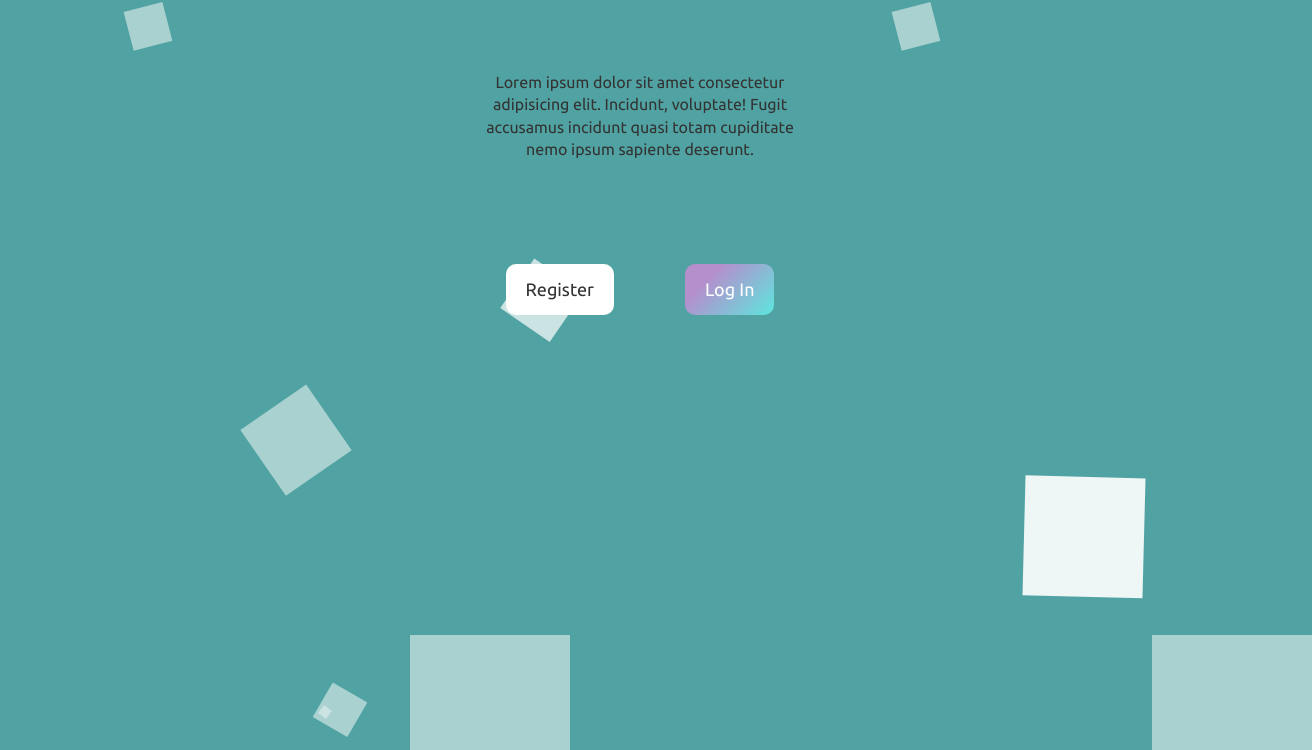
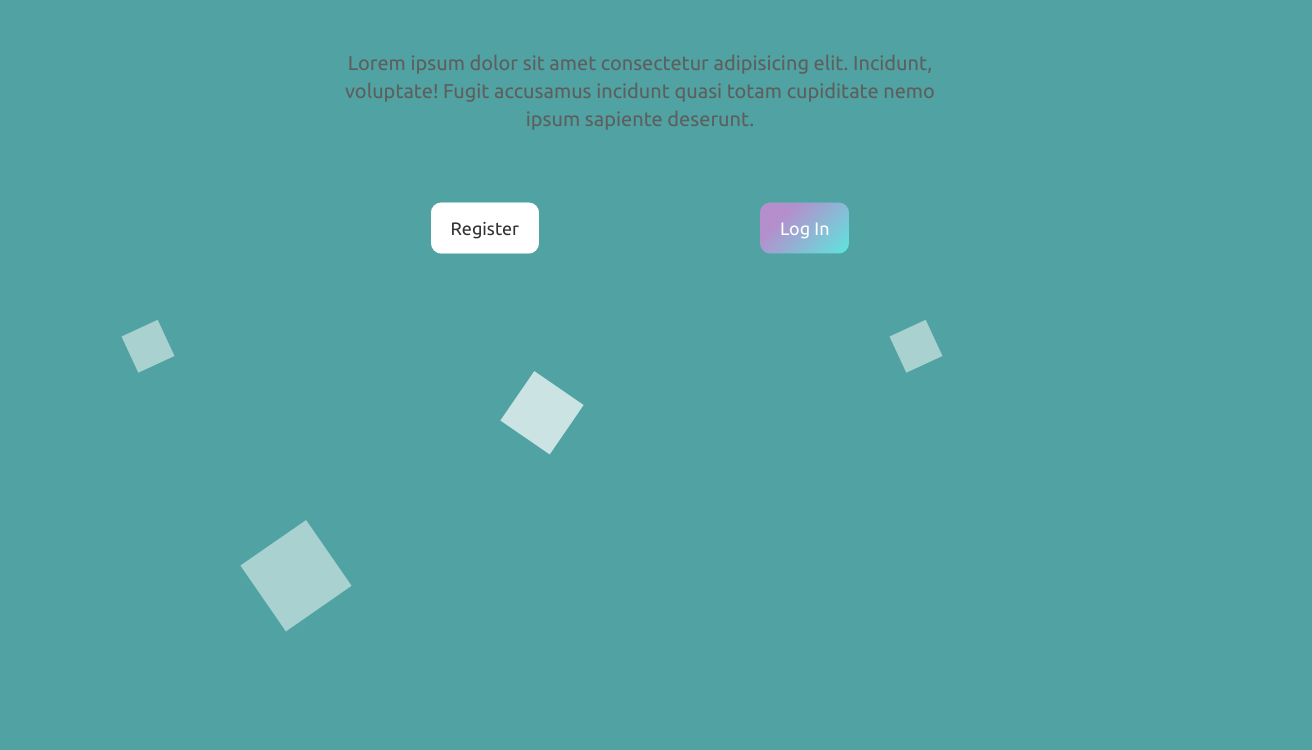
Before and after one commit to Long6695/javascript-issue-tracker, a plain HTML site: page welcome/welcome.html in a window 1280 px wide. Shown: the part 321-1071 px from the top of the page, 1312 px wide, since content can reach past the window. Drawn offline with Linux system fonts and the light colour scheme.

Commit message:
'fix-UI'

```diff
--- a/register&login/register-login.css
+++ b/register&login/register-login.css
@@ -7,38 +7,25 @@
 html {
   font-size: 62.5%;
 }
-
 body {
   font-family: 'Ubuntu', sans-serif;
   color: #000;
-  font-size: 1.6rem;
   margin: 0 auto;
-  padding: 1rem;
-  display: flex;
-  justify-content: center;
-  align-items: center;
-  flex-direction: column;
-  min-height: 100vh;
+  background: #50a3a2;
+  position: relative;
+  overflow: hidden;
+  padding-top: 7rem;
+  height: 100vh;
   width: 100vw;
-  position: relative;
-  background: #50a3a2;
-  overflow: hidden;
+}
+ul {
+  padding: 0;
+  margin: 0;
 }
 a {
   text-decoration: none;
   color: #fff;
   font-size: 2.7rem;
-}
-.container {
-  width: 400px;
-  height: 630px;
-  display: flex;
-  align-items: center;
-  justify-content: center;
-  flex-direction: column;
-  padding: 2rem 3rem;
-  border-radius: 1rem;
-  position: absolute;
 }
 
 .register {
@@ -47,7 +34,6 @@ a {
   flex-direction: column;
   align-items: center;
   justify-content: center;
-  position: relative;
   z-index: 2;
 }
 
@@ -60,6 +46,7 @@ a {
   margin-bottom: 30px;
   position: relative;
   transition: 0.3s all ease-in-out;
+  z-index: 2;
 }
 .register .header:hover .icon {
   position: absolute;
@@ -84,7 +71,7 @@ a {
 }
 
 .register form {
-  width: 100%;
+  max-width: 600px;
   height: auto;
   display: flex;
   flex-direction: column;
@@ -93,14 +80,7 @@ a {
   align-items: center;
   z-index: 2;
 }
-.form {
-  display: flex;
-  flex-direction: column;
-  align-items: center;
-  justify-content: center;
-  max-width: 600px;
-  width: 100%;
-}
+
 .form-group {
   width: 100%;
   display: flex;
@@ -229,7 +209,7 @@ a {
   width: 40px;
   height: 40px;
   background-color: rgba(255, 255, 255, 0.5);
-  bottom: -300px;
+  bottom: -500px;
   animation: square 20s infinite;
   transition-timing-function: linear;
 }
@@ -268,9 +248,9 @@ a {
 }
 
 .bubble li:nth-child(6) {
-  left: 80%;
-  width: 120px;
-  height: 120px;
+  left: 50%;
+  width: 70px;
+  height: 70px;
 
   animation-delay: 3s;
   background-color: rgba(255, 255, 255, 0.9);
@@ -278,8 +258,8 @@ a {
 
 .bubble li:nth-child(7) {
   left: 32%;
-  width: 160px;
-  height: 160px;
+  width: 100px;
+  height: 100px;
 
   animation-delay: 7s;
 }
@@ -304,9 +284,9 @@ a {
 }
 
 .bubble li:nth-child(10) {
-  left: 90%;
-  width: 160px;
-  height: 160px;
+  left: 50%;
+  width: 90px;
+  height: 90px;
 
   animation-delay: 11s;
 }
@@ -316,6 +296,6 @@ a {
     transform: translateY(0);
   }
   100% {
-    transform: translateY(-1300px) rotate(600deg);
+    transform: translateY(-1500px) rotate(600deg);
   }
 }
--- a/welcome/welcome.css
+++ b/welcome/welcome.css
@@ -8,33 +8,33 @@ html {
   font-size: 62.5%;
 }
 
+ul {
+  padding: 0;
+  margin: 0;
+}
+
 body {
   font-family: 'Ubuntu', sans-serif;
   color: #000;
-  font-size: 1.6rem;
   margin: 0 auto;
-  padding: 1rem;
-  display: flex;
-  justify-content: center;
-  align-items: center;
   background: #50a3a2;
-  min-height: 100vh;
+  position: relative;
+  overflow: hidden;
+  height: 100vh;
+  width: 100vw;
+  z-index: 2;
 }
-
+.container {
+  max-width: 650px;
+  position: absolute;
+  z-index: 2;
+  margin: 0 auto;
+  top: 50%;
+  left: 50%;
+  transform: translate(-50%, -50%);
+}
 a {
   text-decoration: none;
-}
-
-.container {
-  width: 400px;
-  height: 600px;
-  display: flex;
-  align-items: center;
-  justify-content: center;
-  padding: 2rem 3rem;
-  border-radius: 1rem;
-  position: relative;
-  z-index: 2;
 }
 
 .welcome {
@@ -54,13 +54,15 @@ a {
 
 .welcome p {
   line-height: 1.4;
-  color: #333;
+  color: rgb(94, 94, 94);
+  font-size: 2rem;
 }
 .welcome .option {
   display: flex;
   justify-content: space-around;
   align-items: center;
   width: 100%;
+  margin-top: 5rem;
 }
 
 .option a {
@@ -101,8 +103,8 @@ a {
   width: 40px;
   height: 40px;
   background-color: rgba(255, 255, 255, 0.5);
-  bottom: -300px;
-  animation: square 15s infinite;
+  bottom: -500px;
+  animation: square 20s infinite;
   transition-timing-function: linear;
 }
 
@@ -140,9 +142,9 @@ a {
 }
 
 .bubble li:nth-child(6) {
-  left: 80%;
-  width: 120px;
-  height: 120px;
+  left: 50%;
+  width: 70px;
+  height: 70px;
 
   animation-delay: 3s;
   background-color: rgba(255, 255, 255, 0.9);
@@ -150,8 +152,8 @@ a {
 
 .bubble li:nth-child(7) {
   left: 32%;
-  width: 160px;
-  height: 160px;
+  width: 100px;
+  height: 100px;
 
   animation-delay: 7s;
 }
@@ -176,9 +178,9 @@ a {
 }
 
 .bubble li:nth-child(10) {
-  left: 90%;
-  width: 160px;
-  height: 160px;
+  left: 50%;
+  width: 90px;
+  height: 90px;
 
   animation-delay: 11s;
 }
@@ -188,6 +190,6 @@ a {
     transform: translateY(0);
   }
   100% {
-    transform: translateY(-1300px) rotate(600deg);
+    transform: translateY(-1500px) rotate(600deg);
   }
 }
```
